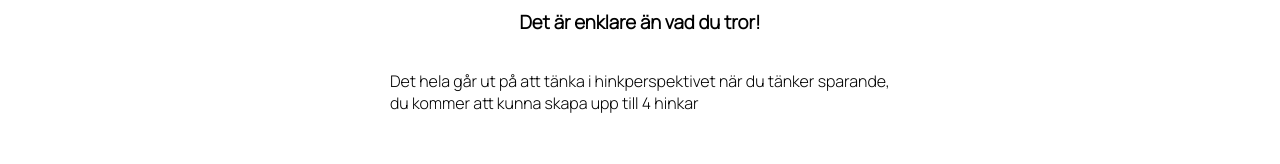
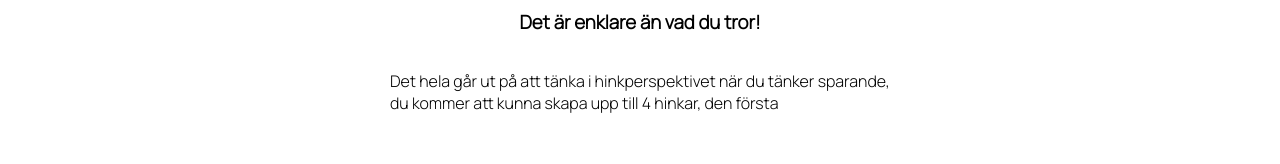
Before and after one commit to Joelhagg/sparhinken, a React (Create React App) app: page /guide in a window 1280 px wide. Shown: the part 428-592 px from the top of the page. Built offline with nearby package versions, Linux system fonts and the light colour scheme; no server answers.

Commit message:
small styling changes
This small commit will almost do nothing

```diff
--- a/src/components/Bucket/Bucket.scss
+++ b/src/components/Bucket/Bucket.scss
@@ -240,6 +240,7 @@
         letter-spacing: 2px;
         background: #0f569940;
         border: 2px solid #0F569940;
+        cursor:auto;
     }
 }
 
--- a/src/components/Guide/Guide.tsx
+++ b/src/components/Guide/Guide.tsx
@@ -11,7 +11,7 @@ const Guide = () => {
 
           <p>
             Det hela går ut på att tänka i hinkperspektivet när du tänker
-            sparande, du kommer att kunna skapa upp till 4 hinkar
+            sparande, du kommer att kunna skapa upp till 4 hinkar, den första
           </p>
         </div>
       </div>
--- a/src/components/Login/Login.scss
+++ b/src/components/Login/Login.scss
@@ -65,7 +65,6 @@ h1 {
     text-align: center;
     border-radius: 4px;
     background: #0F5699;
-    filter: drop-shadow(0px 2px 4px #000000);
     cursor: pointer;
     border: 2px solid #0F5699;
     transition: 0.15s;
```
